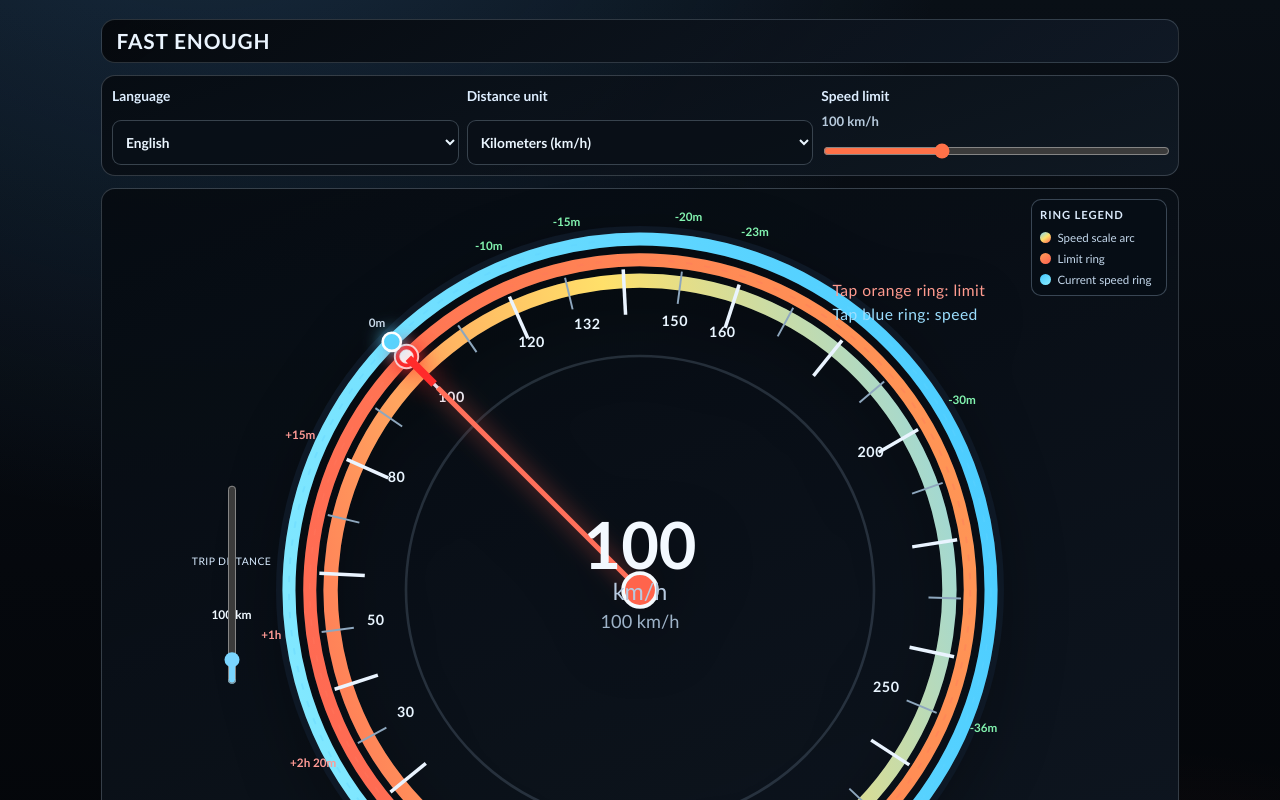
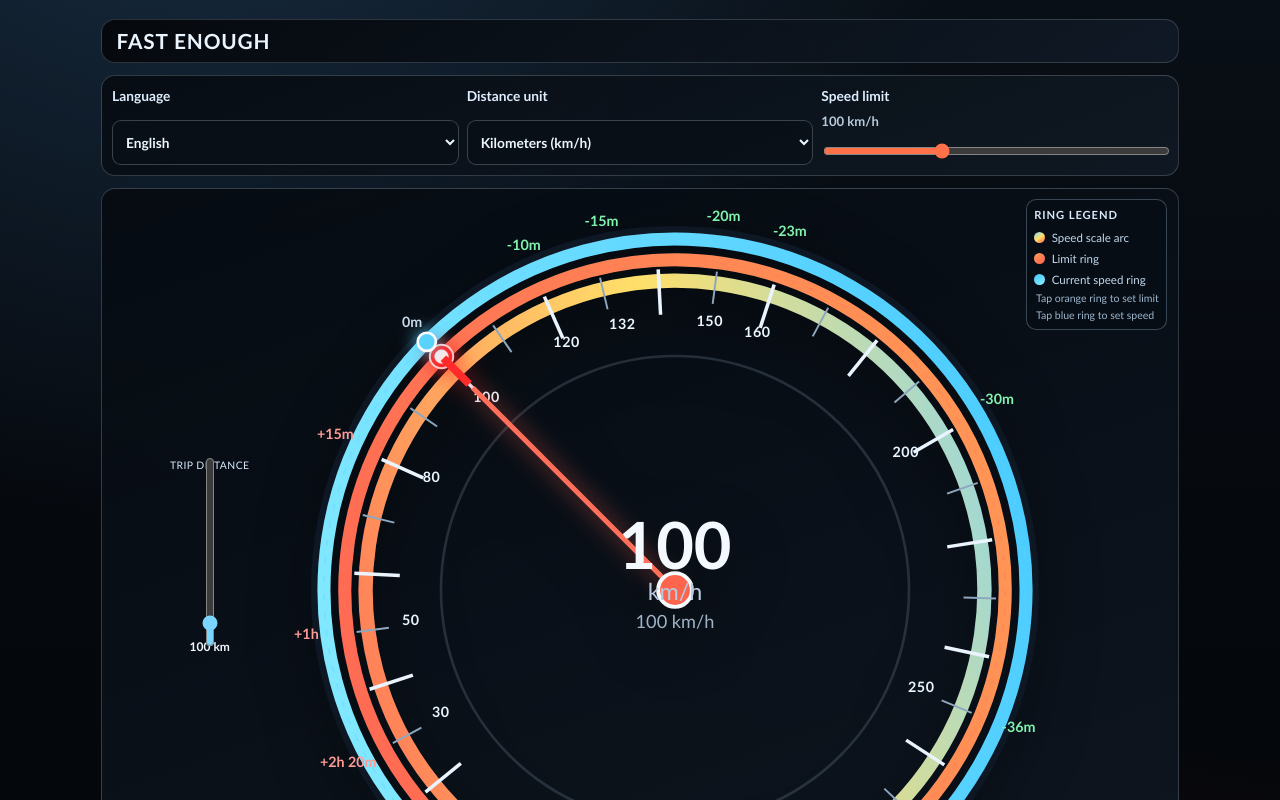
Before and after one commit to POLYTROPO-ES/fastenough, a React (Vite) app: page / in a window 1280 px wide. Shown: the top 800 px of the page. Built offline with nearby package versions, Linux system fonts and the light colour scheme.

Commit message:
feat: enhance speedometer interaction with drag functionality and update translations

```diff
--- a/src/App.css
+++ b/src/App.css
@@ -79,16 +79,15 @@
 }
 
 .speedo-stack {
-  position: relative;
+  display: grid;
+  grid-template-columns: 64px minmax(0, 1fr);
+  align-items: center;
+  column-gap: 0.35rem;
 }
 
 .distance-vertical {
-  position: absolute;
-  left: 1.05rem;
-  top: 50%;
-  transform: translateY(-50%);
-  z-index: 3;
-  width: 42px;
+  width: 64px;
+  min-height: 260px;
   display: grid;
   justify-items: center;
   gap: 0.35rem;
@@ -110,7 +109,7 @@
 }
 
 .distance-vertical input[type='range'] {
-  width: 200px;
+  width: 190px;
   height: 20px;
   transform: rotate(-90deg);
   accent-color: #7ad5ff;
@@ -152,6 +151,14 @@
   gap: 0.4rem;
   font-size: 0.72rem;
   color: #c4d8ec;
+}
+
+.ring-legend .legend-note {
+  display: block;
+  font-size: 0.66rem;
+  color: #9db6cd;
+  line-height: 1.25;
+  padding-left: 0.1rem;
 }
 
 .legend-swatch {
@@ -210,6 +217,10 @@
   cursor: pointer;
 }
 
+.ring-click-target.dragging {
+  cursor: grabbing;
+}
+
 .ring-helper {
   pointer-events: none;
 }
@@ -248,20 +259,6 @@
   filter: drop-shadow(0 0 7px rgba(88, 213, 255, 0.95));
 }
 
-.ring-cue {
-  font-size: 12px;
-  letter-spacing: 0.03em;
-  pointer-events: none;
-}
-
-.ring-cue.limit {
-  fill: #ff9b8f;
-}
-
-.ring-cue.current {
-  fill: #9cdfff;
-}
-
 .speedometer .speed-value {
   fill: #f3f9ff;
   font-size: 50px;
@@ -287,7 +284,7 @@
 
 .overlay-time {
   fill: #c8d9e9;
-  font-size: 9px;
+  font-size: 11px;
   font-weight: 600;
 }
 
@@ -363,7 +360,7 @@
   }
 
   .overlay-time {
-    font-size: 10px;
+    font-size: 11px;
   }
 
   .ring-legend {
@@ -378,8 +375,8 @@
   }
 
   .distance-vertical {
-    left: 0.5rem;
-    width: 34px;
+    width: 50px;
+    min-height: 210px;
   }
 
   .distance-vertical span {
@@ -390,8 +387,8 @@
     width: 150px;
   }
 
-  .ring-cue {
-    font-size: 10px;
+  .ring-legend .legend-note {
+    font-size: 0.62rem;
   }
 }
 
--- a/src/App.tsx
+++ b/src/App.tsx
@@ -27,6 +27,8 @@ type Translations = {
   ringLegendScale: string;
   ringLegendLimit: string;
   ringLegendCurrent: string;
+  ringLegendTapLimit: string;
+  ringLegendTapCurrent: string;
   summaryLabel: string;
   baselineOff: string;
   timeSaved: string;
@@ -64,6 +66,8 @@ const translations: Record<Locale, Translations> = {
     ringLegendScale: 'Speed scale arc',
     ringLegendLimit: 'Limit ring',
     ringLegendCurrent: 'Current speed ring',
+    ringLegendTapLimit: 'Tap orange ring to set limit',
+    ringLegendTapCurrent: 'Tap blue ring to set speed',
     summaryLabel: 'Quick summary',
     baselineOff: 'Off',
     timeSaved: 'Time saved',
@@ -84,6 +88,8 @@ const translations: Record<Locale, Translations> = {
     ringLegendScale: 'Arco de escala',
     ringLegendLimit: 'Anillo limite',
     ringLegendCurrent: 'Anillo velocidad actual',
+    ringLegendTapLimit: 'Toca anillo naranja para limite',
+    ringLegendTapCurrent: 'Toca anillo azul para velocidad',
     summaryLabel: 'Resumen rapido',
     baselineOff: 'Apagado',
     timeSaved: 'Tiempo ganado',
@@ -104,6 +110,8 @@ const translations: Record<Locale, Translations> = {
     ringLegendScale: 'Speed scale arc',
     ringLegendLimit: 'Limit ring',
     ringLegendCurrent: 'Current speed ring',
+    ringLegendTapLimit: 'Tap orange ring to set limit',
+    ringLegendTapCurrent: 'Tap blue ring to set speed',
     summaryLabel: 'Quick summary',
     baselineOff: 'Off',
     timeSaved: 'Time saved',
@@ -124,6 +132,8 @@ const translations: Record<Locale, Translations> = {
     ringLegendScale: 'Speed scale arc',
     ringLegendLimit: 'Limit ring',
     ringLegendCurrent: 'Current speed ring',
+    ringLegendTapLimit: 'Tap orange ring to set limit',
+    ringLegendTapCurrent: 'Tap blue ring to set speed',
     summaryLabel: 'Quick summary',
     baselineOff: 'Off',
     timeSaved: 'Time saved',
@@ -144,6 +154,8 @@ const translations: Record<Locale, Translations> = {
     ringLegendScale: 'Speed scale arc',
     ringLegendLimit: 'Limit ring',
     ringLegendCurrent: 'Current speed ring',
+    ringLegendTapLimit: 'Tap orange ring to set limit',
+    ringLegendTapCurrent: 'Tap blue ring to set speed',
     summaryLabel: 'Quick summary',
     baselineOff: 'Off',
     timeSaved: 'Time saved',
@@ -164,6 +176,8 @@ const translations: Record<Locale, Translations> = {
     ringLegendScale: 'Speed scale arc',
     ringLegendLimit: 'Limit ring',
     ringLegendCurrent: 'Current speed ring',
+    ringLegendTapLimit: 'Tap orange ring to set limit',
+    ringLegendTapCurrent: 'Tap blue ring to set speed',
     summaryLabel: 'Quick summary',
     baselineOff: 'Off',
     timeSaved: 'Time saved',
@@ -184,6 +198,8 @@ const translations: Record<Locale, Translations> = {
     ringLegendScale: 'Speed scale arc',
     ringLegendLimit: 'Limit ring',
     ringLegendCurrent: 'Current speed ring',
+    ringLegendTapLimit: 'Tap orange ring to set limit',
+    ringLegendTapCurrent: 'Tap blue ring to set speed',
     summaryLabel: 'Quick summary',
     baselineOff: 'Off',
     timeSaved: 'Time saved',
@@ -204,6 +220,8 @@ const translations: Record<Locale, Translations> = {
     ringLegendScale: 'Speed scale arc',
     ringLegendLimit: 'Limit ring',
     ringLegendCurrent: 'Current speed ring',
+    ringLegendTapLimit: 'Tap orange ring to set limit',
+    ringLegendTapCurrent: 'Tap blue ring to set speed',
     summaryLabel: 'Quick summary',
     baselineOff: 'Off',
     timeSaved: 'Time saved',
@@ -350,6 +368,7 @@ function createDisplayMarks(unit: DistanceUnit, maxSpeedUnit: number): Array<{ s
 }
 
 function App() {
+  const [dragTarget, setDragTarget] = useState<'current' | 'limit' | null>(null);
   const [locale, setLocale] = useState<Locale>('en');
   const [distanceUnit, setDistanceUnit] = useState<DistanceUnit>('km');
   const [distance, setDistance] = useState(100);
@@ -497,6 +516,42 @@ function App() {
     setSpeedLimit(value);
   }
 
+  function startRingDrag(
+    event: PointerEvent<SVGCircleElement>,
+    target: 'current' | 'limit',
+  ) {
+    setDragTarget(target);
+    if (typeof event.currentTarget.setPointerCapture === 'function') {
+      try {
+        event.currentTarget.setPointerCapture(event.pointerId);
+      } catch {
+        // Ignore capture errors on environments that do not fully support pointer capture.
+      }
+    }
+    handleRingSelection(event, target);
+  }
+
+  function continueRingDrag(
+    event: PointerEvent<SVGCircleElement>,
+    target: 'current' | 'limit',
+  ) {
+    if (dragTarget !== target) {
+      return;
+    }
+    handleRingSelection(event, target);
+  }
+
+  function stopRingDrag(event: PointerEvent<SVGCircleElement>) {
+    if (typeof event.currentTarget.releasePointerCapture === 'function') {
+      try {
+        event.currentTarget.releasePointerCapture(event.pointerId);
+      } catch {
+        // Ignore release errors for unsupported environments.
+      }
+    }
+    setDragTarget(null);
+  }
+
   return (
     <main className="dashboard">
       <header className="topbar">
@@ -555,6 +610,8 @@ function App() {
               <span className="legend-swatch legend-current" />
               {t.ringLegendCurrent}
             </li>
+            <li className="legend-note">{t.ringLegendTapLimit}</li>
+            <li className="legend-note">{t.ringLegendTapCurrent}</li>
           </ul>
         </aside>
 
@@ -660,8 +717,11 @@ function App() {
             fill="none"
             stroke="transparent"
             strokeWidth="24"
-            onPointerDown={(event) => handleRingSelection(event, 'limit')}
-            className="ring-click-target"
+            onPointerDown={(event) => startRingDrag(event, 'limit')}
+            onPointerMove={(event) => continueRingDrag(event, 'limit')}
+            onPointerUp={stopRingDrag}
+            onPointerCancel={stopRingDrag}
+            className={`ring-click-target ${dragTarget === 'limit' ? 'dragging' : ''}`}
             data-testid="ring-limit"
           />
           <circle
@@ -671,8 +731,11 @@ function App() {
             fill="none"
             stroke="transparent"
             strokeWidth="24"
-            onPointerDown={(event) => handleRingSelection(event, 'current')}
-            className="ring-click-target"
+            onPointerDown={(event) => startRingDrag(event, 'current')}
+            onPointerMove={(event) => continueRingDrag(event, 'current')}
+            onPointerUp={stopRingDrag}
+            onPointerCancel={stopRingDrag}
+            className={`ring-click-target ${dragTarget === 'current' ? 'dragging' : ''}`}
             data-testid="ring-current"
           />
 
@@ -681,9 +744,6 @@ function App() {
           <circle cx={limitRingMarker.x} cy={limitRingMarker.y} r="9" className="limit-sign-outer" />
           <circle cx={limitRingMarker.x} cy={limitRingMarker.y} r="5.2" className="limit-sign-inner" />
           <circle cx={currentRingMarker.x} cy={currentRingMarker.y} r="7" className="ring-marker current" />
-
-          <text x="448" y="74" className="ring-cue limit">Tap orange ring: limit</text>
-          <text x="448" y="92" className="ring-cue current">Tap blue ring: speed</text>
 
           {Array.from({ length: Math.floor(maxSpeed / 10) + 1 }, (_, index) => index * 10).map((value) => {
             const angle = angleForSpeed(value, maxSpeed);
```
